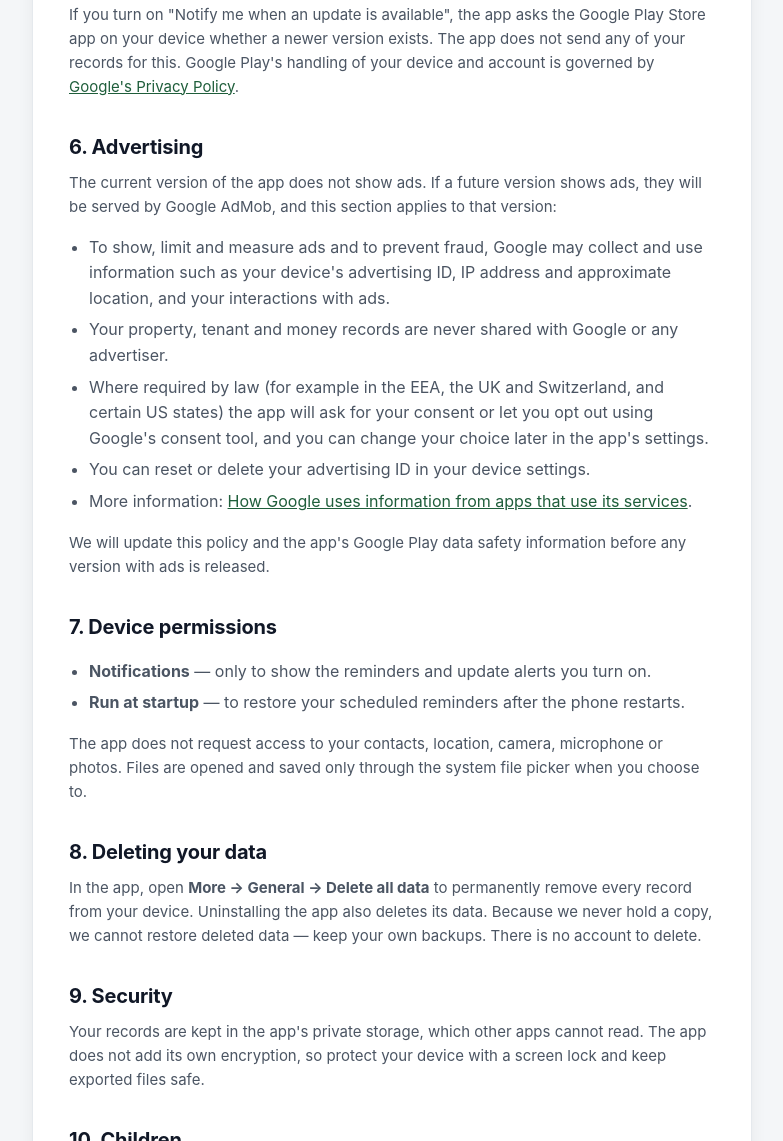
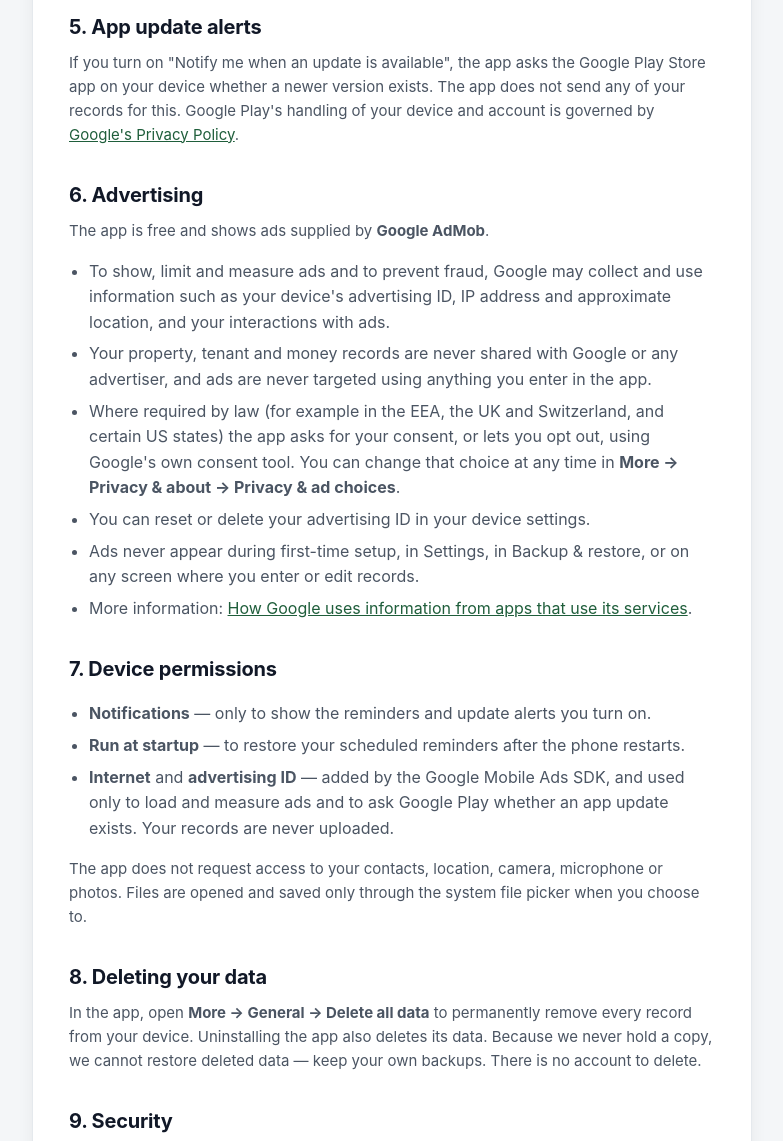
Before and after one commit to Property-Finance-Manager/property-finance-manager.github.io, a plain HTML site: page privacy-policy.html in a window 1280 px wide. Shown: the part 1231-2372 px from the top of the page, without its empty margins (248-1031 px from the left). Drawn offline with Linux system fonts and the light colour scheme.

Commit message:
Add app-ads.txt and switch the site to the live-ads wording
AdMob is now wired into the Android app, so the website has to say the same
thing the app and the Play data safety form say:

- app-ads.txt at the site root with the AdMob publisher ID
  pub-2458076513370174, so AdMob can verify the app and serve full inventory.
- Privacy policy section 6 rewritten in the present tense: the app shows
  AdMob ads, what Google may collect, where ads never appear, and how to
  reopen the consent choices from Privacy & ad choices in the app.
- Privacy policy section 7 now lists the internet and advertising-ID
  permissions the Mobile Ads SDK adds.
- Home page privacy card says the app is ad-supported.
- README documents the new repository, the public-repo requirement for
  Pages, and that AdMob only reads app-ads.txt from a domain root.

Co-Authored-By: Claude Opus 5 <noreply@anthropic.com>

```diff
--- a/privacy-policy.html
+++ b/privacy-policy.html
@@ -24,9 +24,9 @@
   <main class="doc">
     <article class="card">
       <h1>Privacy Policy</h1>
-      <div class="meta">Last updated: 29 October 2026 · App: Property Finance (Android) · Developer: SABBiR1107</div>
+      <div class="meta">Last updated: 21 November 2026 · App: Property Finance (Android) · Developer: SABBiR1107</div>
 
-      <div class="note">In short: everything you enter in Property Finance stays on your device. We run no server, need no account, and never receive your property, tenant or money records.</div>
+      <div class="note">In short: everything you enter in Property Finance stays on your device. We run no server, need no account, and never receive your property, tenant or money records. The app is free and shows ads from Google AdMob, which never receive those records either (see section 6).</div>
 
       <h2 id="scope">1. About this policy</h2>
       <p>This policy explains how the Property Finance mobile app ("the app", "we") handles information. The app helps landlords record properties, units, tenants, leases, rent, bills, expenses and reports.</p>
@@ -50,20 +50,21 @@
       <p>If you turn on "Notify me when an update is available", the app asks the Google Play Store app on your device whether a newer version exists. The app does not send any of your records for this. Google Play's handling of your device and account is governed by <a href="https://policies.google.com/privacy" rel="noopener">Google's Privacy Policy</a>.</p>
 
       <h2 id="ads">6. Advertising</h2>
-      <p>The current version of the app does not show ads. If a future version shows ads, they will be served by Google AdMob, and this section applies to that version:</p>
+      <p>The app is free and shows ads supplied by <b>Google AdMob</b>.</p>
       <ul>
         <li>To show, limit and measure ads and to prevent fraud, Google may collect and use information such as your device's advertising ID, IP address and approximate location, and your interactions with ads.</li>
-        <li>Your property, tenant and money records are never shared with Google or any advertiser.</li>
-        <li>Where required by law (for example in the EEA, the UK and Switzerland, and certain US states) the app will ask for your consent or let you opt out using Google's consent tool, and you can change your choice later in the app's settings.</li>
+        <li>Your property, tenant and money records are never shared with Google or any advertiser, and ads are never targeted using anything you enter in the app.</li>
+        <li>Where required by law (for example in the EEA, the UK and Switzerland, and certain US states) the app asks for your consent, or lets you opt out, using Google's own consent tool. You can change that choice at any time in <b>More → Privacy &amp; about → Privacy &amp; ad choices</b>.</li>
         <li>You can reset or delete your advertising ID in your device settings.</li>
+        <li>Ads never appear during first-time setup, in Settings, in Backup &amp; restore, or on any screen where you enter or edit records.</li>
         <li>More information: <a href="https://policies.google.com/technologies/partner-sites" rel="noopener">How Google uses information from apps that use its services</a>.</li>
       </ul>
-      <p>We will update this policy and the app's Google Play data safety information before any version with ads is released.</p>
 
       <h2 id="permissions">7. Device permissions</h2>
       <ul>
         <li><b>Notifications</b> — only to show the reminders and update alerts you turn on.</li>
         <li><b>Run at startup</b> — to restore your scheduled reminders after the phone restarts.</li>
+        <li><b>Internet</b> and <b>advertising ID</b> — added by the Google Mobile Ads SDK, and used only to load and measure ads and to ask Google Play whether an app update exists. Your records are never uploaded.</li>
       </ul>
       <p>The app does not request access to your contacts, location, camera, microphone or photos. Files are opened and saved only through the system file picker when you choose to.</p>
 
```
Also changed, not shown: index.html (+1 -0 lines), app-ads.txt (added), 1 other file.
